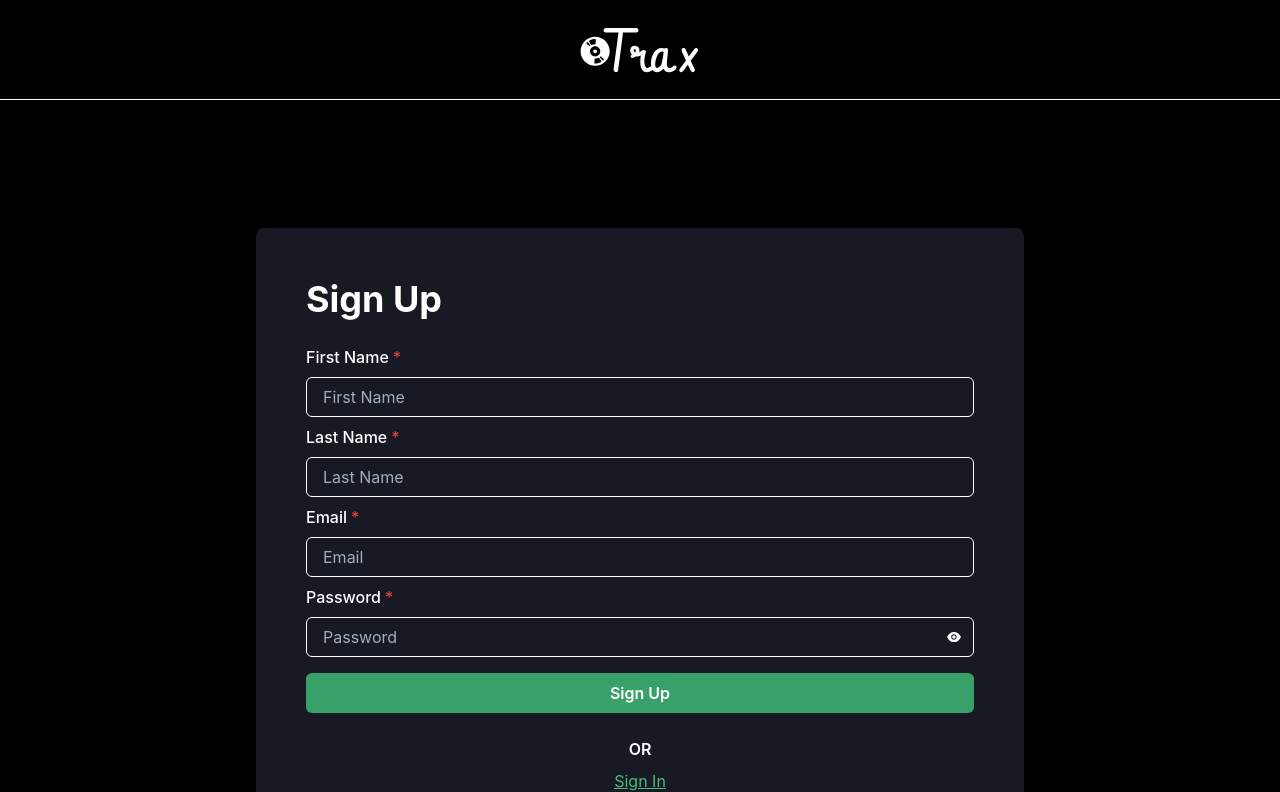
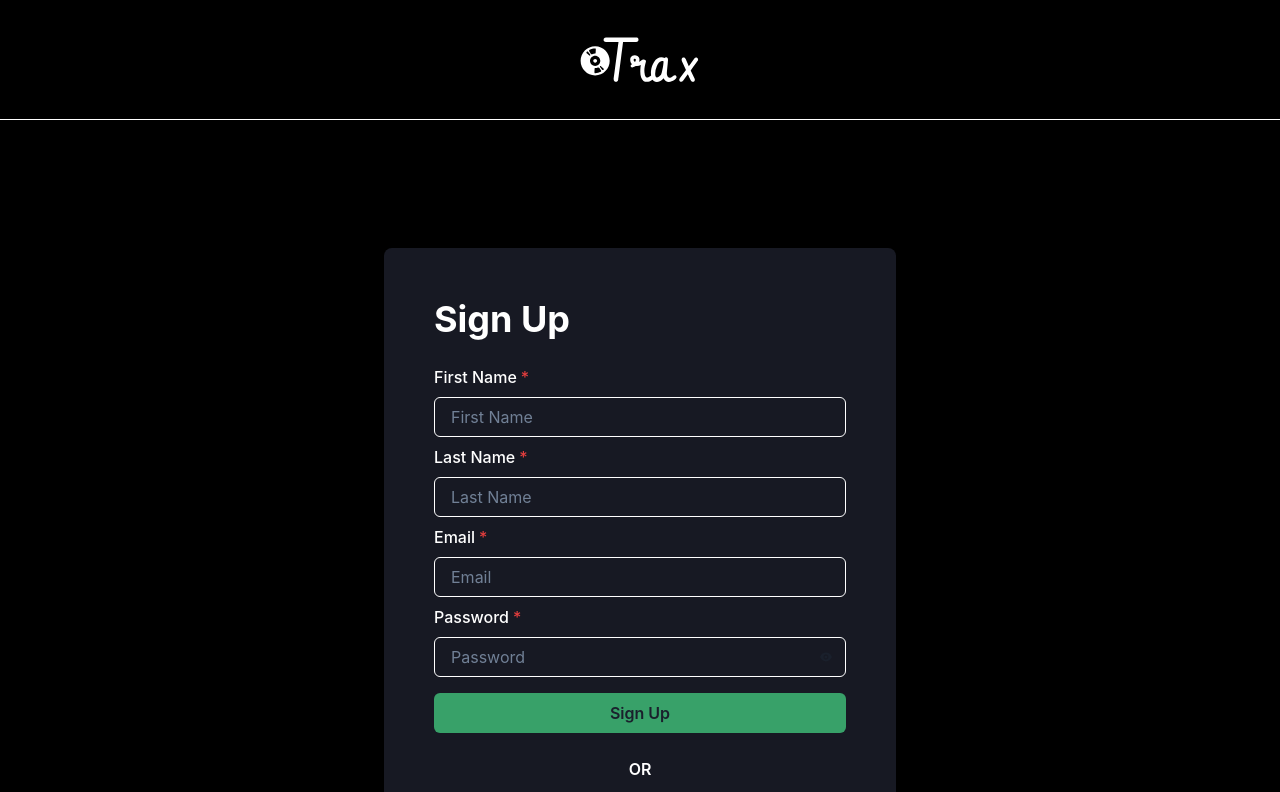
Before and after one commit to amit-ksh/chorus, a Next.js app: page /signup in a window 1280 px wide. Shown: the top 792 px of the page. Built offline with nearby package versions, Linux system fonts and the light colour scheme; what easy-peasy would draw is missing.

Commit message:
updated the dependenies and authForm styles

```diff
--- a/components/authForm.tsx
+++ b/components/authForm.tsx
@@ -10,6 +10,7 @@ import {
   InputRightElement,
   Link,
   LinkBox,
+  IconButton,
 } from '@chakra-ui/react';
 import { useRouter } from 'next/router';
 import { FC, useState } from 'react';
@@ -42,24 +43,24 @@ const AuthForm: FC<{ mode: 'signin' | 'signup' }> = ({ mode }) => {
   };
 
   return (
-    <Box h="full" w="100vw" bg="black" color="white">
+    <Box bg="black" color="white">
       <Flex
         justify="center"
         align="center"
-        h="100px"
+        h="15vh"
         borderBottom="white 1px solid"
       >
-        <NextImage src="/logo.svg" height={60} width={120} />
+        <NextImage src="/logo.svg" alt="logo" height={60} width={120} />
       </Flex>
 
-      <Flex justify="center" align="center" py="10%">
+      <Flex minH="85vh" justify="center" align="center" py="10%">
         <Flex
           direction="column"
           gap={6}
           p="50px"
           bg="gray.900"
           borderRadius="lg"
-          w={{ base: '90%', md: '60%' }}
+          w={{ base: '90%', md: '60%', lg: '40%' }}
         >
           <Heading>{mode === 'signin' ? 'Sign In' : 'Sign Up'}</Heading>
           <form onSubmit={handleSubmit}>
@@ -101,13 +102,17 @@ const AuthForm: FC<{ mode: 'signin' | 'signup' }> = ({ mode }) => {
                     type={showPassword ? 'text' : 'password'}
                     onChange={(e) => setPassword(e.target.value)}
                   />
-                  <InputRightElement
-                    cursor="pointer"
-                    children={
-                      showPassword ? <AiFillEyeInvisible /> : <AiFillEye />
-                    }
-                    onClick={() => setShowPassword((value) => !value)}
-                  />
+                  <InputRightElement>
+                    <IconButton
+                      aria-label="Show/Hide Password button"
+                      size="sm"
+                      bg="transparent"
+                      onClick={() => setShowPassword((value) => !value)}
+                      icon={
+                        showPassword ? <AiFillEyeInvisible /> : <AiFillEye />
+                      }
+                    />
+                  </InputRightElement>
                 </InputGroup>
               </FormControl>
 
@@ -124,11 +129,16 @@ const AuthForm: FC<{ mode: 'signin' | 'signup' }> = ({ mode }) => {
               </Button>
             </Flex>
           </form>
+
           <Box textAlign="center">
             <Box mb="2" fontWeight="semibold">
               OR
             </Box>
-            <LinkBox color="green.400" textDecoration="underline">
+            <LinkBox
+              color="green.400"
+              fontWeight="semibold"
+              textDecoration="underline"
+            >
               <Link
                 as={NextLink}
                 href={mode === 'signin' ? '/signup' : '/signin'}
--- a/components/sidebar.tsx
+++ b/components/sidebar.tsx
@@ -8,7 +8,7 @@ import {
   Divider,
   LinkBox,
   LinkOverlay,
-} from '@chakra-ui/layout';
+} from '@chakra-ui/react';
 import {
   MdHome,
   MdSearch,
@@ -56,7 +56,7 @@ const Sidebar = () => {
     <Box w="100%" h="calc(100vh - 100px)" bg="black" px="5px" color="gray">
       <Box py="20px" h="100%">
         <Box w="120px" mb="20px" px="20px">
-          <NextImage src="/logo.svg" height={60} width={120} />
+          <NextImage src="/logo.svg" alt="logo" height={60} width={120} />
         </Box>
 
         <Box mb="20px">
@@ -64,12 +64,10 @@ const Sidebar = () => {
             {navMenu.map((menu) => (
               <ListItem px="20px" fontSize="16px" key={menu.name}>
                 <LinkBox>
-                  <NextLink href={menu.route} passHref>
-                    <LinkOverlay>
+                  <LinkOverlay as={NextLink} href={menu.route} passHref>
                     <ListIcon as={menu.icon} color="white" mr="20px" />
                     {menu.name}
                   </LinkOverlay>
-                  </NextLink>
                 </LinkBox>
               </ListItem>
             ))}
@@ -81,12 +79,10 @@ const Sidebar = () => {
             {musicMenu.map((menu) => (
               <ListItem px="20px" fontSize="16px" key={menu.name}>
                 <LinkBox>
-                  <NextLink href={menu.route} passHref>
-                    <LinkOverlay>
+                  <LinkOverlay as={NextLink} href={menu.route} passHref>
                     <ListIcon as={menu.icon} color="white" mr="20px" />
                     {menu.name}
                   </LinkOverlay>
-                  </NextLink>
                 </LinkBox>
               </ListItem>
             ))}
@@ -100,14 +96,8 @@ const Sidebar = () => {
             {playlists.map((playlist) => (
               <ListItem px="20px" key={playlist.id}>
                 <LinkBox>
-                  <NextLink
-                    href={{
-                      pathname: '/playlist/[id]',
-                      query: { id: playlist.id },
-                    }}
-                    passHref
-                  >
-                    <LinkOverlay>{playlist.name}</LinkOverlay>
+                  <NextLink href={`/playlist/${playlist.id}`}>
+                    {playlist.name}
                   </NextLink>
                 </LinkBox>
               </ListItem>
--- a/pages/_middleware.ts
+++ b/middleware.ts
@@ -1,12 +1,12 @@
 import { NextRequest, NextResponse } from 'next/server';
 
-const signedinPages = ['/', '/playlist', 'library'];
+const signedinPages = ['/', '/playlist'];
 
 export default function middleware(req: NextRequest) {
   if (signedinPages.find((p) => p === req.nextUrl.pathname)) {
-    const token = req.cookies.TRAX_ACCESS_TOKEN;
+    const token = req.cookies.get('TRAX_ACCESS_TOKEN');
 
-    if (!token) {
+    if (!token?.value) {
       const url = req.nextUrl.clone();
       url.pathname = '/signin';
       return NextResponse.redirect(url);
--- a/pages/_app.tsx
+++ b/pages/_app.tsx
@@ -1,36 +1,9 @@
-import { ChakraProvider, extendTheme } from '@chakra-ui/react';
+import { ChakraProvider } from '@chakra-ui/react';
 import { StoreProvider } from 'easy-peasy';
 import PlayerLayout from '../components/playerLayout';
 import 'reset-css';
 import { store } from '../lib/store';
-
-const theme = extendTheme({
-  color: {
-    gray: {
-      100: '#F5F5F5',
-      200: '#EEEEEE',
-      300: '#E0E0E0',
-      400: '#BDBDBD',
-      500: '#9E9E9E',
-      600: '#757575',
-      700: '#616161',
-      800: '#424242',
-      900: '#212121',
-    },
-  },
-  components: {
-    Button: {
-      variants: {
-        link: {
-          ':focus': {
-            outline: 'none',
-            boxShadow: 'none',
-          },
-        },
-      },
-    },
-  },
-});
+import theme from '../theme';
 
 const MyApp = ({ Component, pageProps }) => {
   return (
--- a/pages/api/signin.ts
+++ b/pages/api/signin.ts
@@ -37,7 +37,7 @@ export default async (req: NextApiRequest, res: NextApiResponse) => {
       })
     );
 
-    res.json(user);
+    res.json({ ...user, password: undefined });
   } else {
     res.status(401);
     res.json({ error: 'Email or Password is wrong' });
--- a/pages/index.tsx
+++ b/pages/index.tsx
@@ -24,7 +24,7 @@ const Home = ({ artists }) => {
         </Box>
         <Flex>
           {artists.map((artist) => (
-            <Box px="10px" w="20%">
+            <Box key={artist.name} px="10px" w="20%">
               <Box bg="gray.900" borderRadius="4px" p="15px" w="100%">
                 <Image
                   src="https://placekitten.com/300/300"
--- /dev/null
+++ b/theme/color.ts
@@ -0,0 +1,13 @@
+export default {
+  gray: {
+    100: '#F5F5F5',
+    200: '#EEEEEE',
+    300: '#E0E0E0',
+    400: '#BDBDBD',
+    500: '#9E9E9E',
+    600: '#757575',
+    700: '#616161',
+    800: '#424242',
+    900: '#212121',
+  },
+};
--- /dev/null
+++ b/theme/components.ts
@@ -0,0 +1,9 @@
+import type { ComponentStyleConfig, DeepPartial } from '@chakra-ui/react';
+
+export const Button: DeepPartial<ComponentStyleConfig> = {
+  baseStyle: {
+    _focusVisible: {
+      boxShadow: '0 0 0 3px var(--chakra-colors-green-400)',
+    },
+  },
+};
--- /dev/null
+++ b/theme/index.ts
@@ -0,0 +1,13 @@
+import { extendTheme, type ThemeOverride } from '@chakra-ui/react';
+
+import color from './color';
+import { Button } from './components';
+
+const theme: ThemeOverride = {
+  color,
+  components: {
+    Button,
+  },
+};
+
+export default extendTheme(theme);
```
Also changed, not shown: package.json (+27 -29 lines), 1 other file (tests, documents, lock files or other folders). Lines whose indentation alone changed are shown as unchanged.
